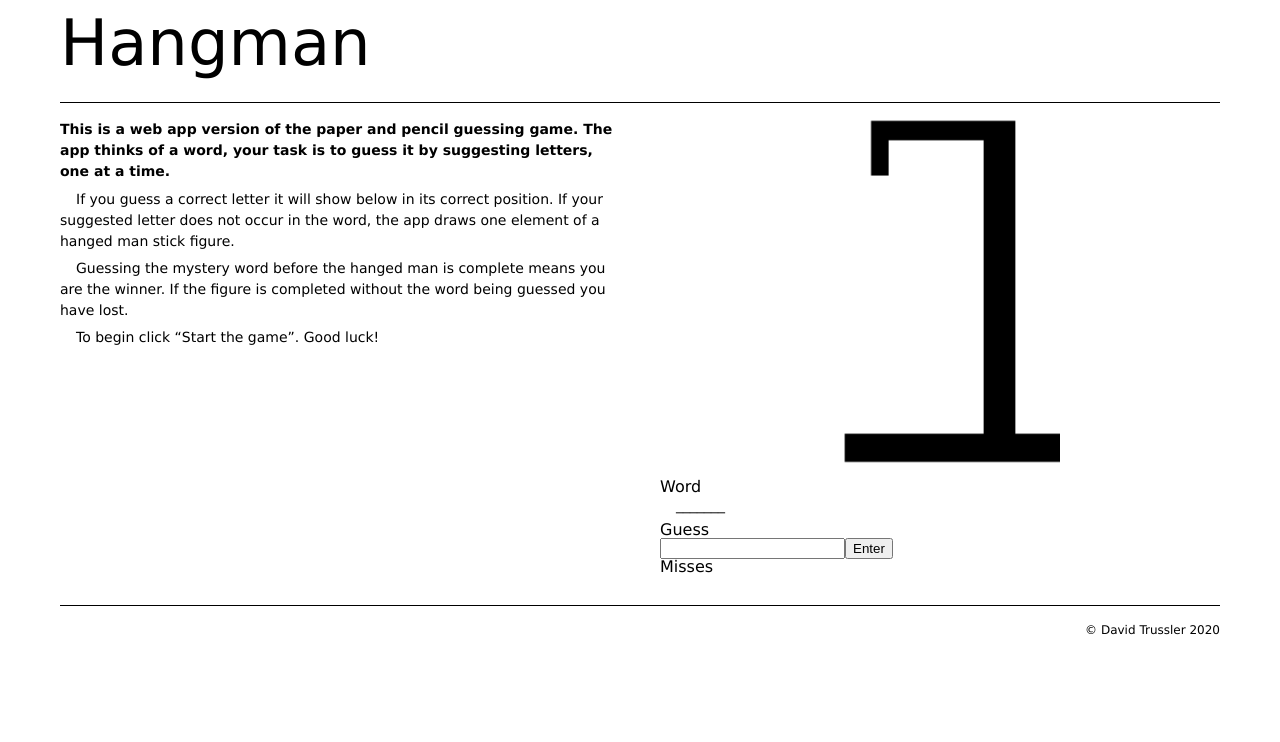
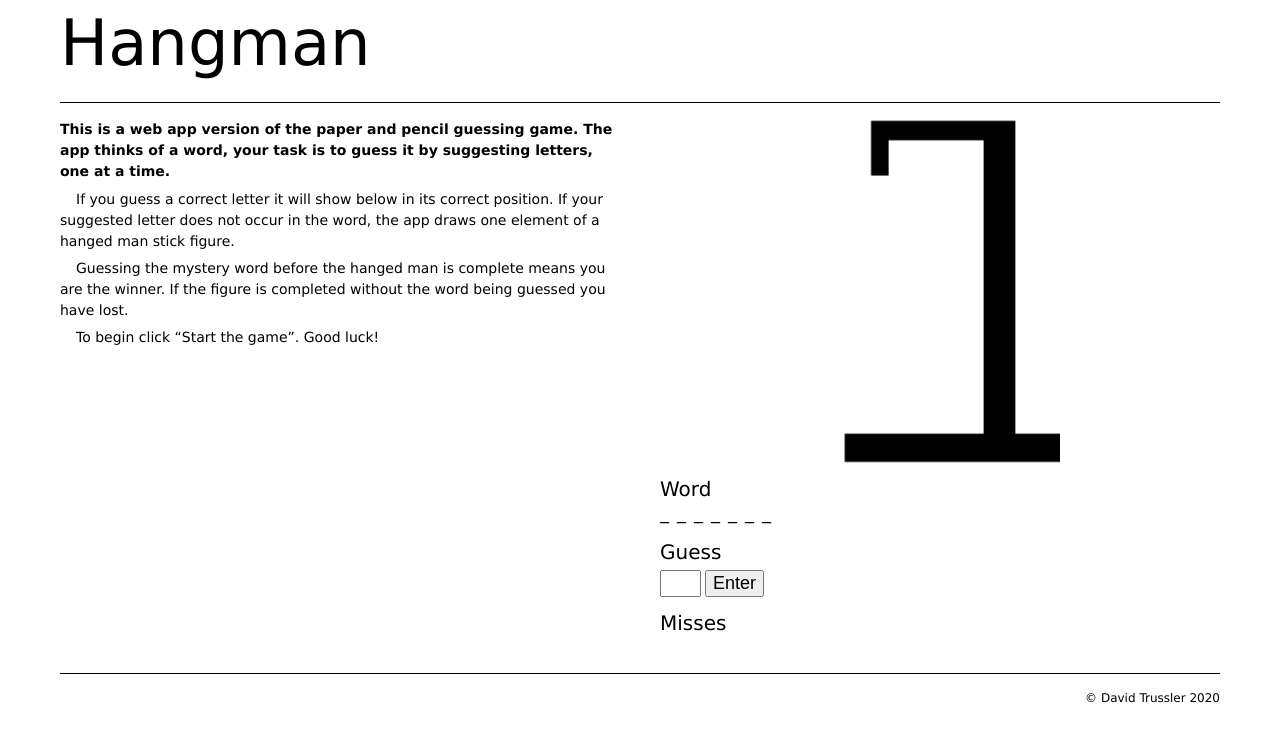
Before and after one commit to davidtrussler/hangman, a React (Create React App) app: page / in a window 1280 px wide. Both pictures are taken after a click on the button "Start the game". Shown: the top 742 px of the page. Built offline with nearby package versions, Linux system fonts and the light colour scheme.

Commit message:
Updates styles for GameActive state

```diff
--- a/src/components/GameActive.js
+++ b/src/components/GameActive.js
@@ -38,8 +38,8 @@ export class GameActive extends Component {
 	render() {
 		return (
 			<React.Fragment>
-				<div className="game__field">
-					<h2>Word</h2>
+				<div className="game__field game__field__word">
+					<h2 class="word__heading">Word</h2>
 					<p className="t-word">{
 						this.state.word.split('').map((letter, key) => {
 							if (this.state.hits.indexOf(letter) > -1) {
@@ -51,16 +51,16 @@ export class GameActive extends Component {
 					}</p>
 				</div>
 
-				<div className="game__field">
-					<h2>Guess</h2>
+				<div className="game__field game__field__guess">
+					<h2 class="guess__heading">Guess</h2>
 					<form>
-						<input type="text"/>
+						<input type="text" size="1" maxlength="1"/>
 						<button>Enter</button>
 					</form>
 				</div>
 
-				<div className="game__field">
-					<h2>Misses</h2>
+				<div className="game__field game__field__misses">
+					<h2 class="misses__heading">Misses</h2>
 					<p></p>
 				</div>
 			</React.Fragment>
--- a/stylesheets/_main.scss
+++ b/stylesheets/_main.scss
@@ -13,6 +13,14 @@ main {
 		margin-right: 0;
 	}
 
+	.intro,
+	.game {
+		@include respond-to(600px) {
+			@include column(6);
+		}
+	}
+
+	.intro {
 		p {
 			text-indent: 1rem;
 
@@ -21,7 +29,9 @@ main {
 				font-weight: bold;
 			}
 		}
+	}
 
+	.game {
 		.img-container {
 			width: 100%;
 			max-width: calc(250px - #{$default-gutter});
@@ -47,10 +57,50 @@ main {
 			margin: 0 auto;
 		}
 
-	.intro,
-	.game {
-		@include respond-to(600px) {
-			@include column(6);
+		.game__field {
+			margin: 0 0 1rem;
+
+			.word__heading,
+			.guess__heading,
+			.misses__heading {
+				font-size: 1.25rem;
+			}
+		}
+
+		.game__field__word {
+			p {
+				font-size: 1.125rem;
+
+				span {
+					margin: 0 0.5rem 0 0;
+
+					&:last-child {
+						margin-right: 0;
 					}
 				}
 			}
+		}
+
+		.game__field__guess {
+			form {
+				margin: 0.5rem 0 0;
+			}
+
+			input,
+			button {
+				font-size: 1.125rem;
+			}
+
+			input {
+				text-align: center;
+				margin: 0 0.25rem 0 0;
+			}
+		}
+
+		.game__field__misses {
+			p {
+				font-size: 1.125rem;
+			}
+		}
+	}
+}
```
Also changed, not shown: 1 other file (tests, documents, lock files or other folders). Lines whose indentation alone changed are shown as unchanged.
